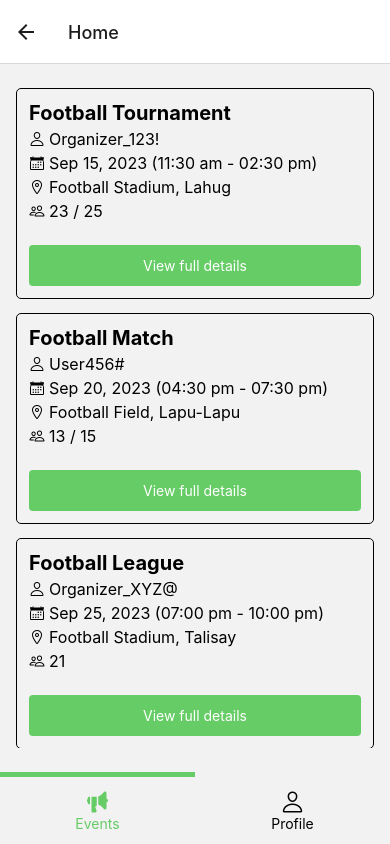
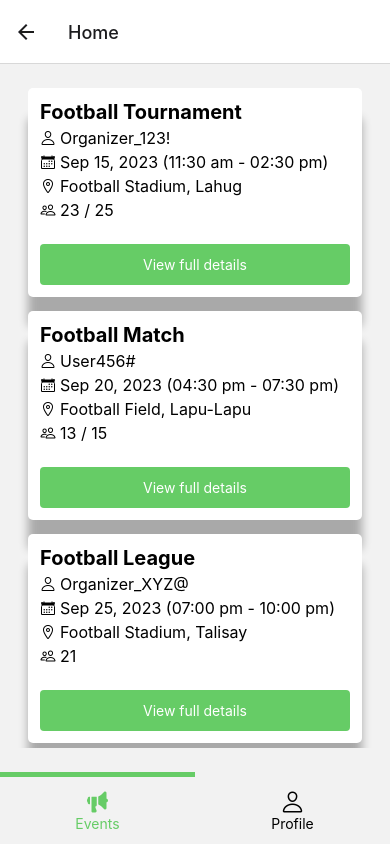
Before and after one commit to domjoeymoncada/sports-connect-mobile, a React Native app: screen /Home in a window 390 px wide. Built offline with nearby package versions, Linux system fonts and the light colour scheme.

Commit message:
Improve event list cards

```diff
--- a/src/screens/EventsScreen/components/EventCard.tsx
+++ b/src/screens/EventsScreen/components/EventCard.tsx
@@ -2,6 +2,7 @@ import React from 'react';
 import {View, Text} from 'react-native';
 import Icon from 'react-native-vector-icons/Ionicons';
 import BasicButton from '~/src/shared/components/BasicButton';
+import colors from '~/src/shared/constants/colors';
 
 // Updated once API will be done
 type EventCardProps = {
@@ -29,10 +30,18 @@ const EventCard = ({event}: EventCardProps) => {
   return (
     <View
       style={{
-        borderWidth: 0.5,
         borderRadius: 5,
         padding: 12,
         marginBottom: 14,
+        backgroundColor: colors.white,
+        shadowOffset: {
+          width: 0,
+          height: 30,
+        },
+        shadowColor: colors.black,
+        shadowOpacity: 0.3,
+        shadowRadius: 10,
+        elevation: 5,
       }}>
       <Text style={{fontSize: 20, fontWeight: 'bold'}}>{title}</Text>
       <EventCardDetail icon="ios-person-outline" value={organizer} />
--- a/src/screens/EventsScreen/index.tsx
+++ b/src/screens/EventsScreen/index.tsx
@@ -9,10 +9,10 @@ import {SAMPLE_EVENTS} from '~/src/shared/sample_data/events';
 const EventsScreen = () => {
   return (
     <BasicView>
-      <ScrollView>
+      <ScrollView contentContainerStyle={{paddingHorizontal: 12}}>
         {/* looping 20 times to see how it looks like */}
         {SAMPLE_EVENTS.map(event => (
-          <EventCard event={event}/>
+          <EventCard event={event} />
         ))}
       </ScrollView>
     </BasicView>
```
